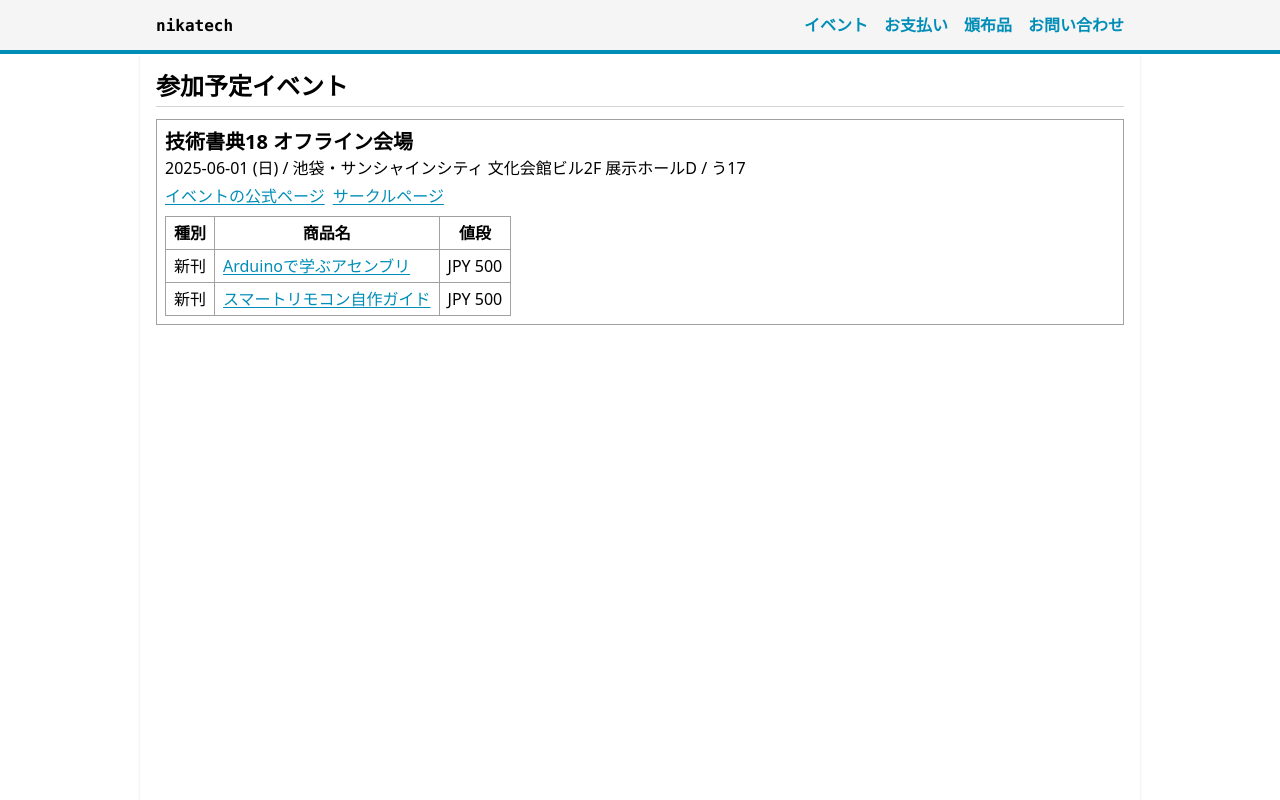
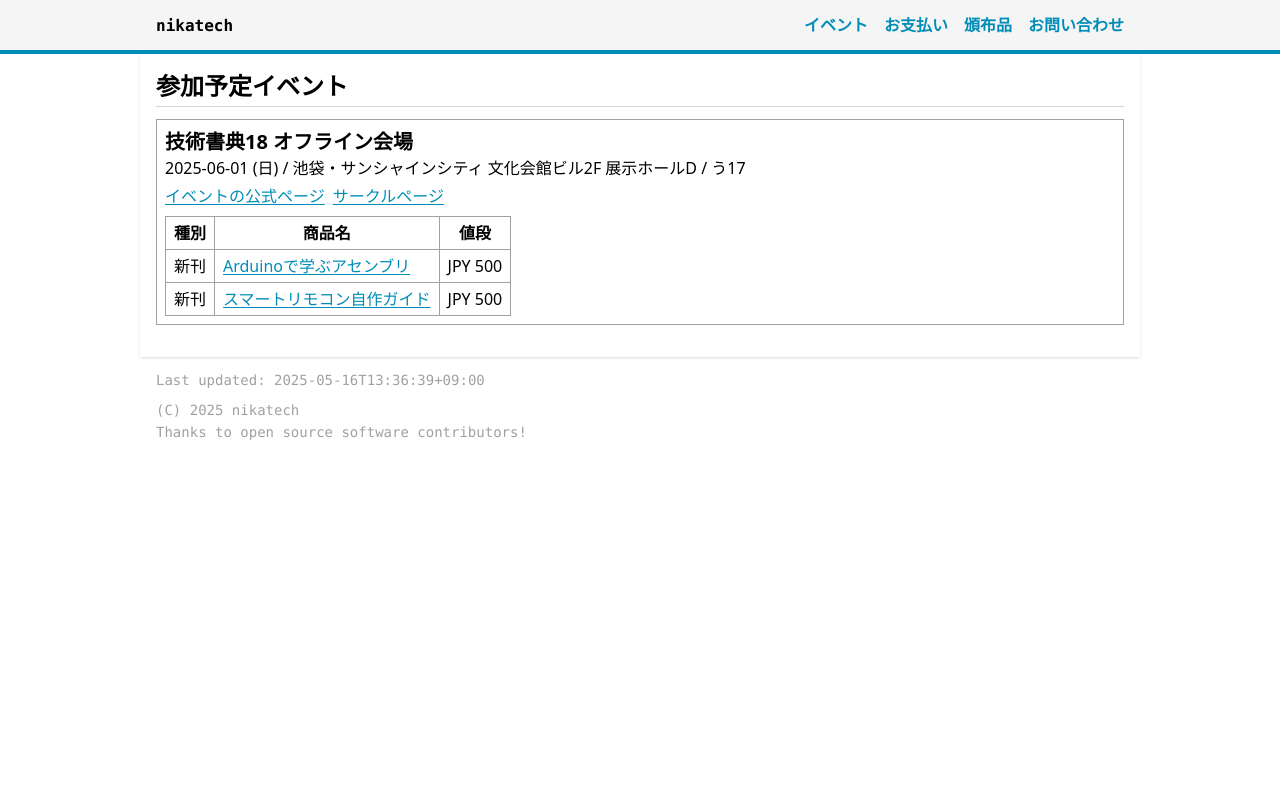
Before and after one commit to nikachu2012/nikatech-site, a Next.js app: page /event in a window 1280 px wide. Shown: the top 800 px of the page. Built offline with nearby package versions, Linux system fonts and the light colour scheme.

Commit message:
[update] ビューポートの高さまでメイン要素が大きくならないように変更

```diff
--- a/components/HeaderFooter.tsx
+++ b/components/HeaderFooter.tsx
@@ -55,7 +55,7 @@ export default function HeaderFooter({ children }: { children: ReactNode }) {
         </div>
         <div className="w-full lg:w-[1000px] m-auto">
 
-            <div className="w-full bg-white m-auto px-4 pb-4 min-h-[100svh] shadow">
+            <div className="w-full bg-white m-auto px-4 pb-4 shadow">
                 {children}
             </div>
 
```
